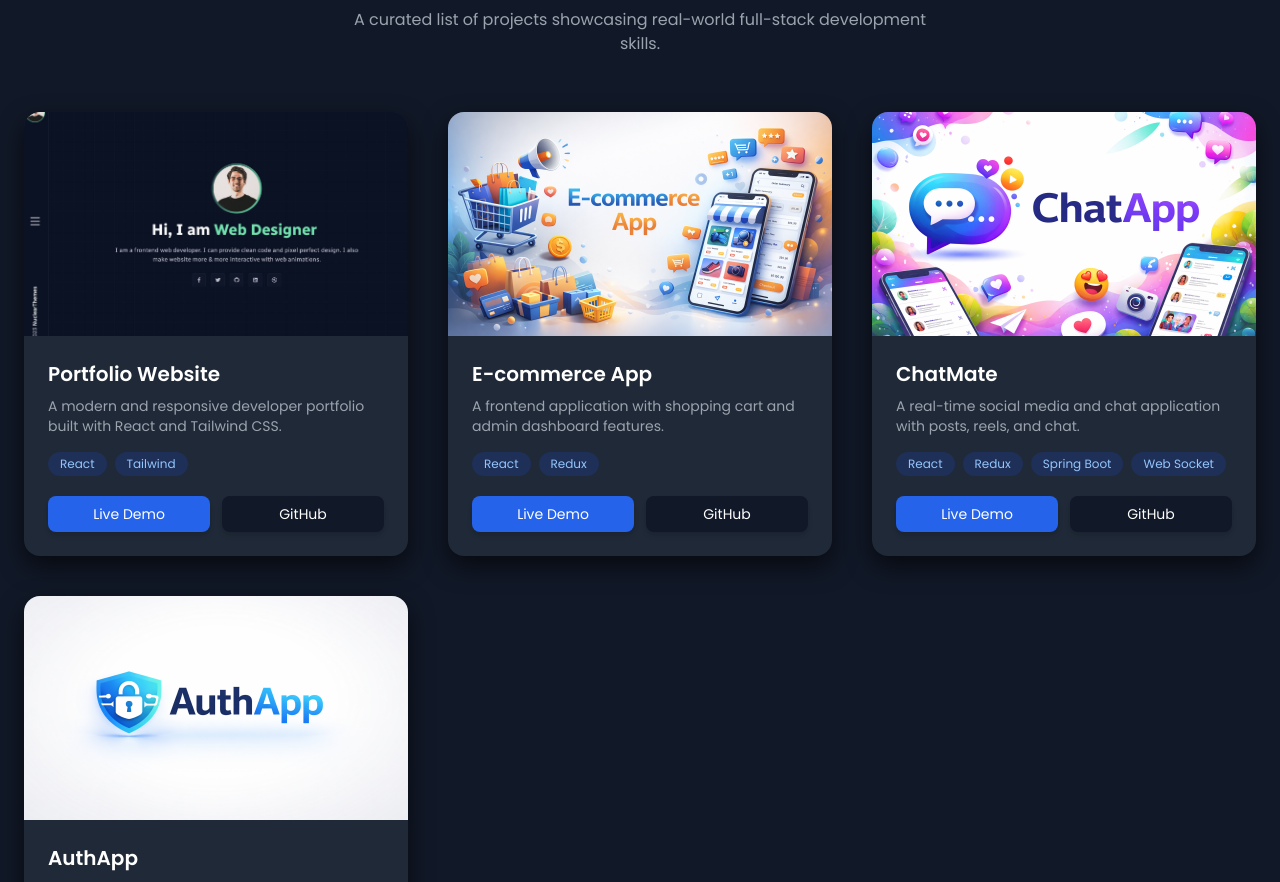
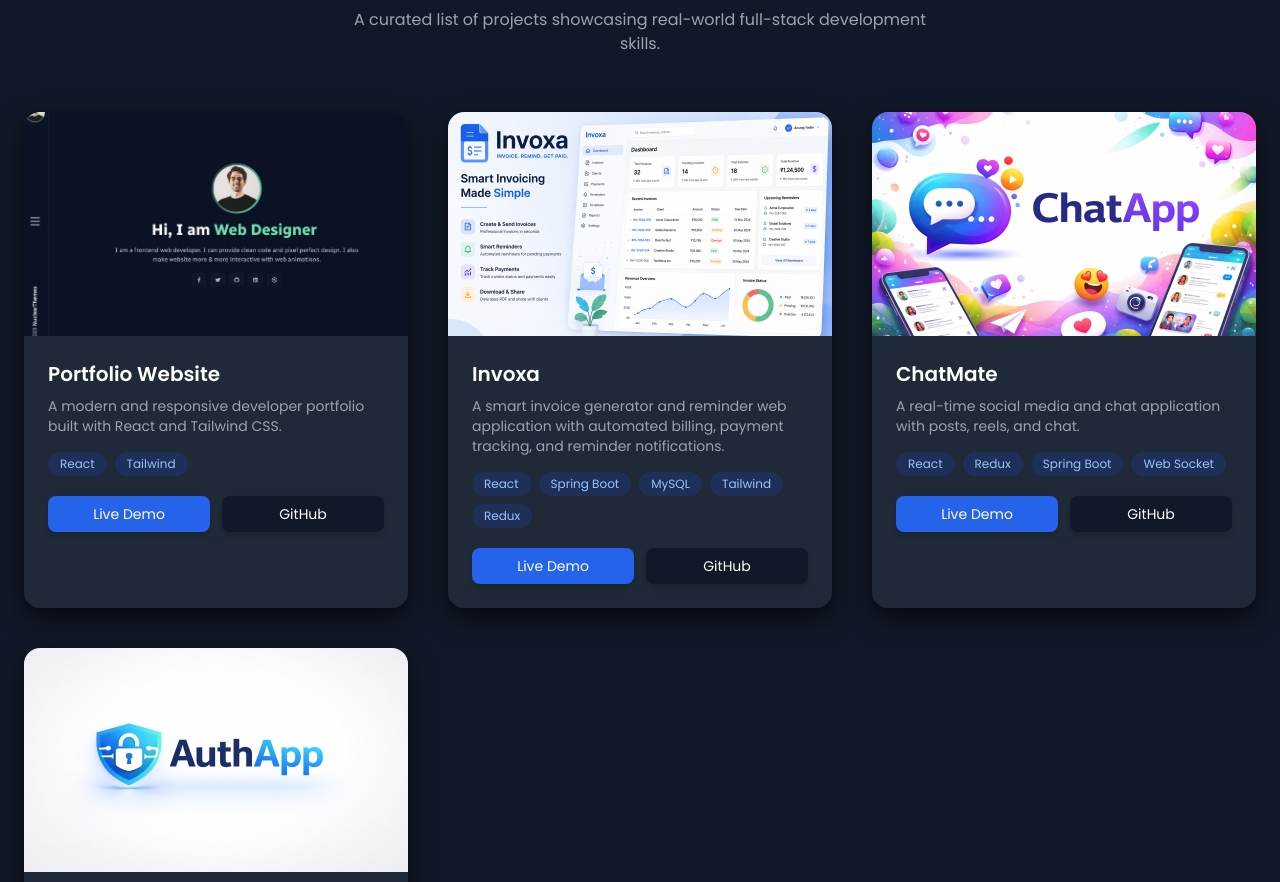
Before and after one commit to AnuragYadav9219/Portfolio, a React (Vite) app: page / in a window 1280 px wide. Shown: the part 2608-3490 px from the top of the page. Built offline with nearby package versions, Linux system fonts and the light colour scheme.

Commit message:
Added a project data

```diff
--- a/src/components/Projects.jsx
+++ b/src/components/Projects.jsx
@@ -19,14 +19,13 @@
       demoLink: 'https://anuragyadav-sigma.vercel.app',
       githubLink: 'https://github.com/AnuragYadav9219/Portfolio',
       tags: ['React', 'Tailwind'],
-    },
-    {
-      title: 'E-commerce App',
-      description: 'A frontend application with shopping cart and admin dashboard features.',
-      image: '/assets/E-commerse.png',
-      demoLink: 'https://github.com/AnuragYadav9219/A-Kart',
-      githubLink: 'https://github.com/AnuragYadav9219/A-Kart',
-      tags: ['React', 'Redux'],
+    }, {
+      title: 'Invoxa',
+      description: 'A smart invoice generator and reminder web application with automated billing, payment tracking, and reminder notifications.',
+      image: '/assets/invoice.png',
+      demoLink: 'https://github.com/AnuragYadav9219/Invoxa',
+      githubLink: 'https://github.com/AnuragYadav9219/Invoxa',
+      tags: ['React', 'Spring Boot', 'MySQL', 'Tailwind', 'Redux'],
     },
     {
       title: 'ChatMate',
```
Also changed, not shown: public/assets/invoice.png (added).
